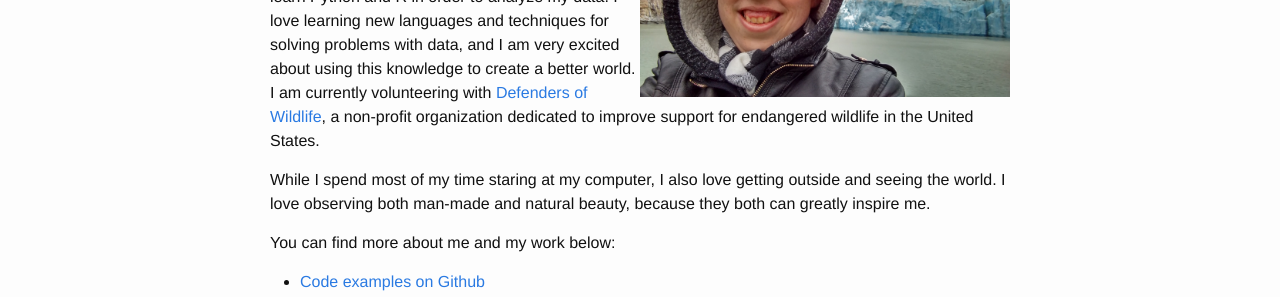
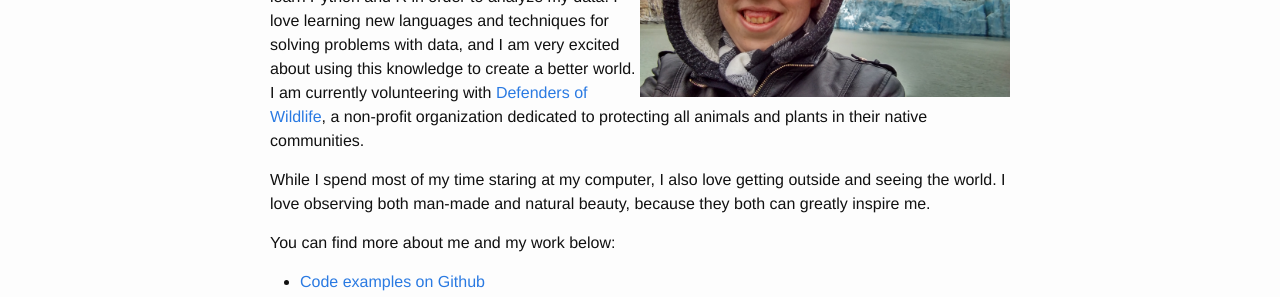
Before and after one commit to jess28/jess28.github.io, a Jekyll site: the page built from about.md, in a window 1280 px wide. Shown: the part 320-617 px from the top of the page. Built offline with Jekyll 4.4.1, drawn with Linux system fonts in a browser that asks for light colours.

Commit message:
edited about page for better wording

```diff
--- a/about.md
+++ b/about.md
@@ -8,7 +8,7 @@ permalink: /about
 
 <img src="/assets/glacier_profile.jpg" width="50%" align="right">
 
-Hello. My name is Jessica Strein and I am a data analyst, bioinformatician, and developer. I discovered a passion for computers during graduate school, when my research required me to quickly learn Python and R in order to analyze my data. I love learning new languages and techniques for solving problems with data, and I am very excited about using this knowledge to create a better world. I am currently volunteering with [Defenders of Wildlife](www.defenders.org), a non-profit organization dedicated to improve support for endangered wildlife in the United States.
+Hello. My name is Jessica Strein and I am a data analyst, bioinformatician, and developer. I discovered a passion for computers during graduate school, when my research required me to quickly learn Python and R in order to analyze my data. I love learning new languages and techniques for solving problems with data, and I am very excited about using this knowledge to create a better world. I am currently volunteering with [Defenders of Wildlife](www.defenders.org), a non-profit organization dedicated to protecting all animals and plants in their native communities.
 
 While I spend most of my time staring at my computer, I also love getting outside and seeing the world. I love observing both man-made and natural beauty, because they both can greatly inspire me.
 
```
